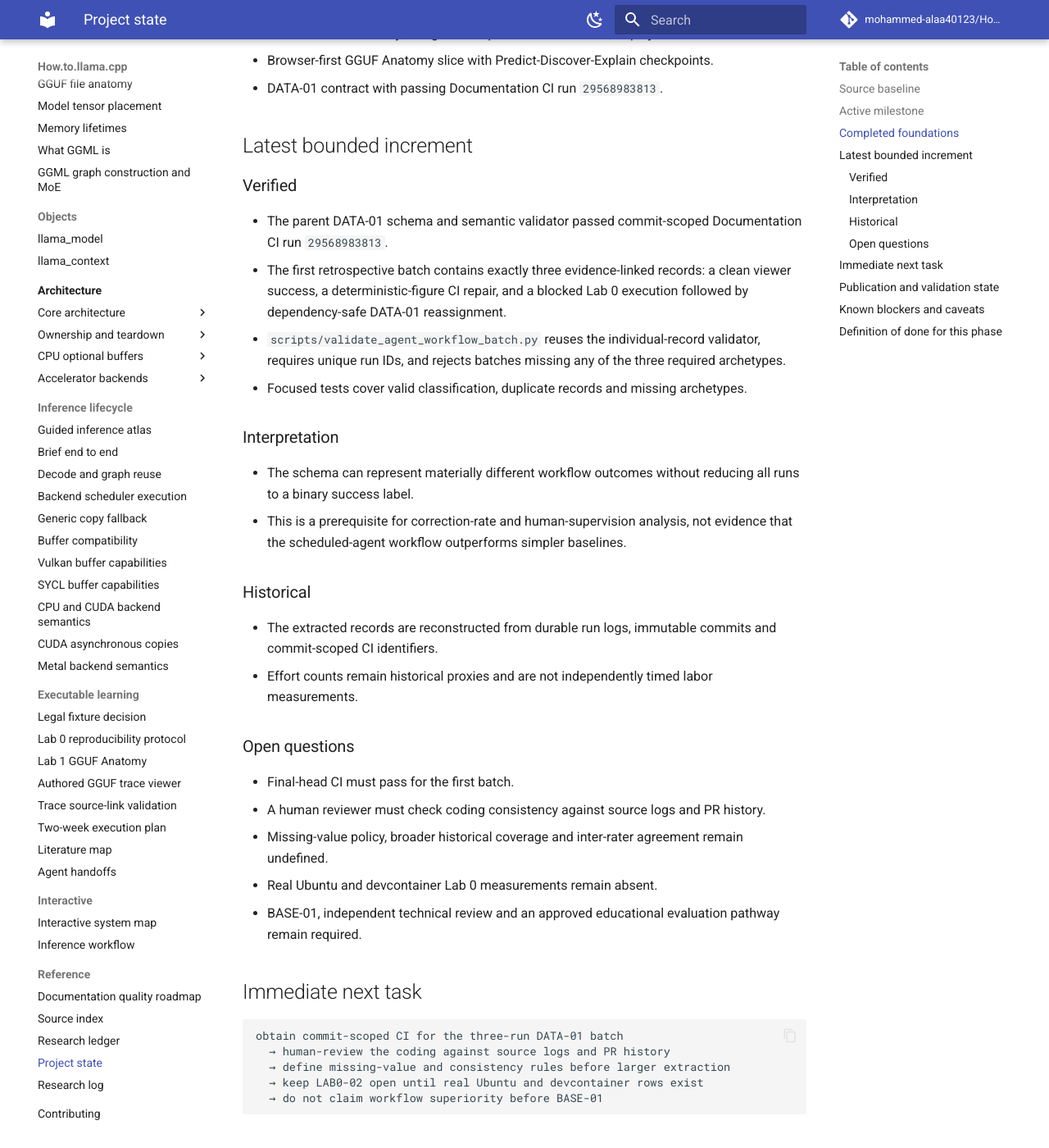
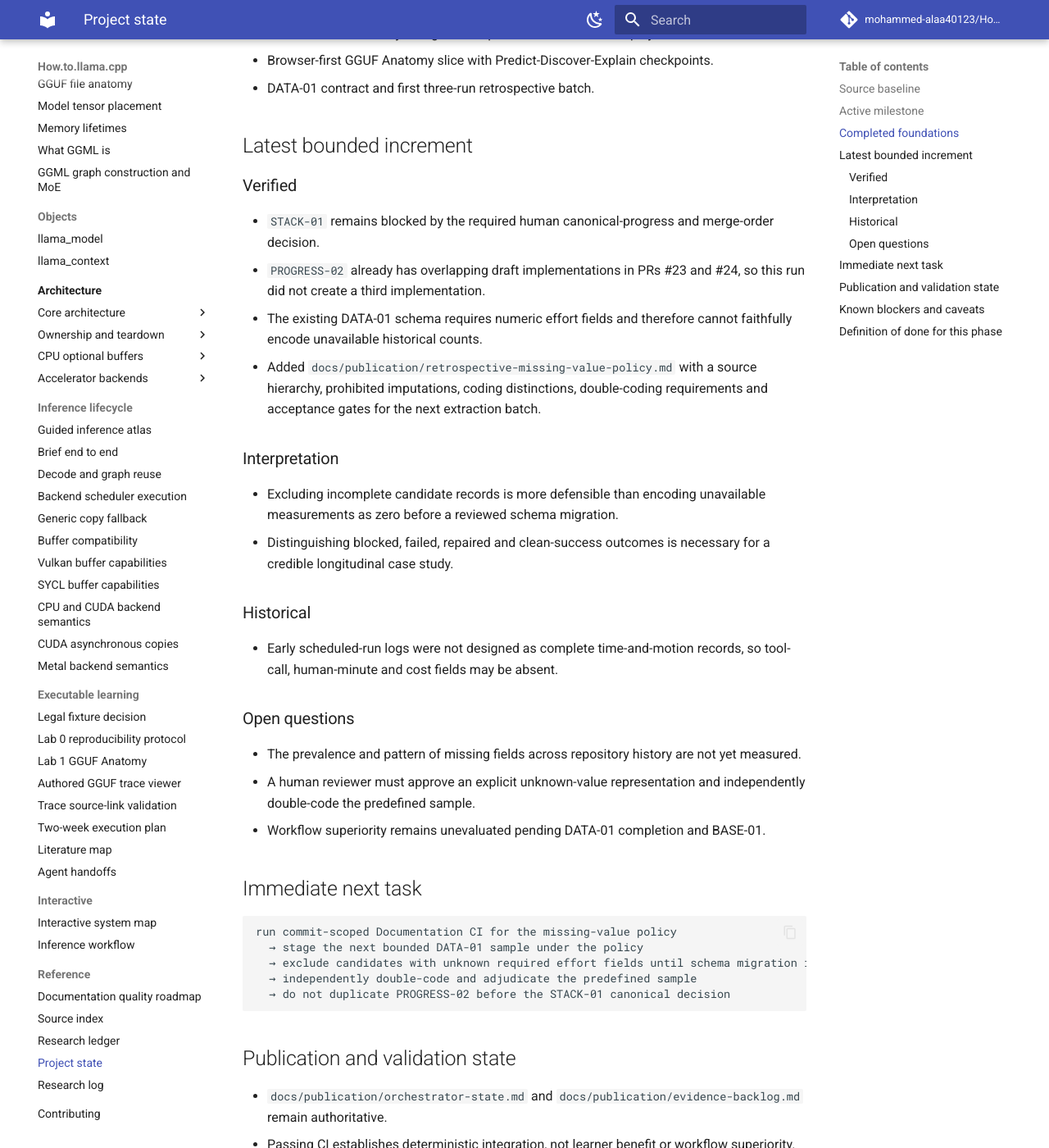
Before and after one commit to mohammed-alaa40123/How.to.llama.cpp, an MkDocs documentation site: the page built from docs/reference/project-state.md, in a window 1280 px wide and 1400 px high, scrolled down 940 px. Shown: the whole window at 82% size. Built offline with MkDocs 1.6.1 and Material for MkDocs 9.7.7, drawn with Linux system fonts in a browser that asks for light colours; comment, search, counter and statistics services are not loaded; some of the changed text lies outside the part shown.

Commit message:
docs: update project state for DATA-01 policy

````diff
--- a/docs/reference/project-state.md
+++ b/docs/reference/project-state.md
@@ -19,48 +19,45 @@ Read this file after the root README on every run. It is the compact checkpoint
 - Source-pinned MkDocs documentation, strict CI, deployment checks and durable run context.
 - Frozen July 17-31 learning contracts for Lab 0, Lab 1 and Executable Lecture 0.
 - Legal model-free and learner-provided-model policy plus deterministic synthetic GGUF fixture.
-- Lab 0 phase and reproducibility contracts; real environment rows remain open.
+- Lab 0 phase and reproducibility contracts.
 - Versioned trace, progress, media and retrospective-workflow schemas and validators.
 - Corrected source-pinned authored trace, deterministic replay and keyboard-operable static viewer.
 - Deterministic GGUF-layout figure with provenance and exact replay.
 - Browser-first GGUF Anatomy slice with Predict-Discover-Explain checkpoints.
-- DATA-01 contract with passing Documentation CI run `29568983813`.
+- DATA-01 contract and first three-run retrospective batch.
 
 ## Latest bounded increment
 
 ### Verified
 
-- The parent DATA-01 schema and semantic validator passed commit-scoped Documentation CI run `29568983813`.
-- The first retrospective batch contains exactly three evidence-linked records: a clean viewer success, a deterministic-figure CI repair, and a blocked Lab 0 execution followed by dependency-safe DATA-01 reassignment.
-- `scripts/validate_agent_workflow_batch.py` reuses the individual-record validator, requires unique run IDs, and rejects batches missing any of the three required archetypes.
-- Focused tests cover valid classification, duplicate records and missing archetypes.
+- `STACK-01` remains blocked by the required human canonical-progress and merge-order decision.
+- `PROGRESS-02` already has overlapping draft implementations in PRs #23 and #24, so this run did not create a third implementation.
+- The existing DATA-01 schema requires numeric effort fields and therefore cannot faithfully encode unavailable historical counts.
+- Added `docs/publication/retrospective-missing-value-policy.md` with a source hierarchy, prohibited imputations, coding distinctions, double-coding requirements and acceptance gates for the next extraction batch.
 
 ### Interpretation
 
-- The schema can represent materially different workflow outcomes without reducing all runs to a binary success label.
-- This is a prerequisite for correction-rate and human-supervision analysis, not evidence that the scheduled-agent workflow outperforms simpler baselines.
+- Excluding incomplete candidate records is more defensible than encoding unavailable measurements as zero before a reviewed schema migration.
+- Distinguishing blocked, failed, repaired and clean-success outcomes is necessary for a credible longitudinal case study.
 
 ### Historical
 
-- The extracted records are reconstructed from durable run logs, immutable commits and commit-scoped CI identifiers.
-- Effort counts remain historical proxies and are not independently timed labor measurements.
+- Early scheduled-run logs were not designed as complete time-and-motion records, so tool-call, human-minute and cost fields may be absent.
 
 ### Open questions
 
-- Final-head CI must pass for the first batch.
-- A human reviewer must check coding consistency against source logs and PR history.
-- Missing-value policy, broader historical coverage and inter-rater agreement remain undefined.
-- Real Ubuntu and devcontainer Lab 0 measurements remain absent.
-- BASE-01, independent technical review and an approved educational evaluation pathway remain required.
+- The prevalence and pattern of missing fields across repository history are not yet measured.
+- A human reviewer must approve an explicit unknown-value representation and independently double-code the predefined sample.
+- Workflow superiority remains unevaluated pending DATA-01 completion and BASE-01.
 
 ## Immediate next task
 
 ```text
-obtain commit-scoped CI for the three-run DATA-01 batch
-  → human-review the coding against source logs and PR history
-  → define missing-value and consistency rules before larger extraction
-  → keep LAB0-02 open until real Ubuntu and devcontainer rows exist
-  → do not claim workflow superiority before BASE-01
+run commit-scoped Documentation CI for the missing-value policy
+  → stage the next bounded DATA-01 sample under the policy
+  → exclude candidates with unknown required effort fields until schema migration is approved
+  → independently double-code and adjudicate the predefined sample
+  → do not duplicate PROGRESS-02 before the STACK-01 canonical decision
 ```
 
 ## Publication and validation state
@@ -71,12 +68,11 @@ obtain commit-scoped CI for the three-run DATA-01 batch
 
 ## Known blockers and caveats
 
-- **Lab 0 execution:** this runtime still cannot resolve `github.com`; no real environment row was fabricated.
-- **Retrospective accuracy:** historical tool-call and human-minute values may be incomplete and must never be guessed.
-- **Independent review:** the three-run batch requires a human coding check before publication analysis.
+- **Canonical integration:** human approval of the progress implementation and merge order remains required.
+- **Retrospective accuracy:** unavailable historical values must not be guessed or encoded as zero.
+- **Independent review:** the dataset requires a human coding check and adjudication before publication analysis.
 - **Workflow comparison:** DATA-01 enables analysis but does not replace BASE-01.
 - **Educational effectiveness:** no learner-benefit claim is permitted before an approved evaluation and fair baseline.
-- **Progress integration:** Lab 1 does not save learner answers until PROGRESS-02 is evidenced.
 - **Live site:** verify Pages only after the stacked chain merges to `main` and deploys.
 
 ## Definition of done for this phase
@@ -84,4 +80,4 @@ obtain commit-scoped CI for the three-run DATA-01 batch
 - Complete learning contracts, legal fixture policy and three-tier platform boundaries.
 - Deterministic fixture, trace, figure, browser lab and model-free Lab 0 validation contracts.
 - Accessibility and privacy fallbacks for every introduced artifact.
-- Real Lab 0 environment evidence, progress import/export, first retrospective dataset review and passing integrated CI.
+- Real Lab 0 environment evidence, progress import/export, reviewed retrospective dataset and passing integrated CI.
````
Also changed, not shown: other parts of docs/reference/project-state.md (+1 -1 lines).
